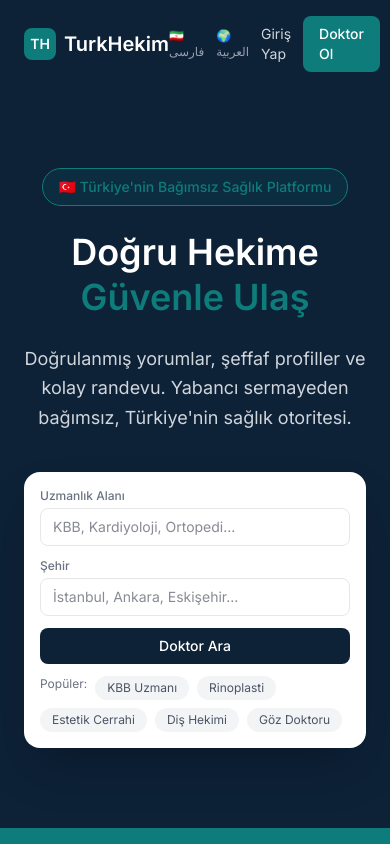
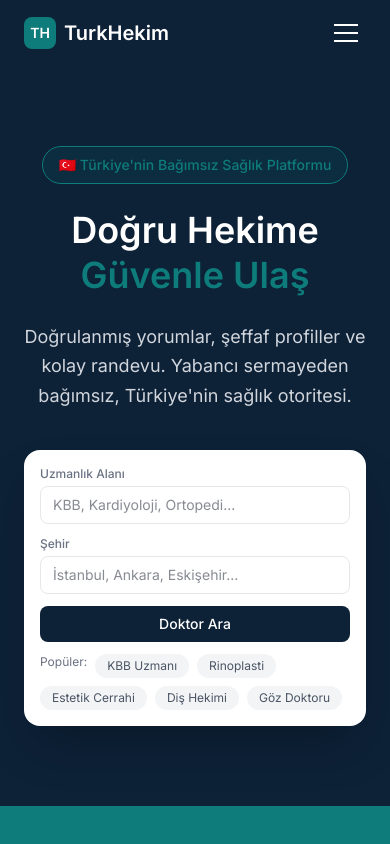
Before and after one commit to cagriertgrl-commits/turkhekim, a Next.js app: page / in a window 390 px wide. Shown: the top 844 px of the page. Built offline with nearby package versions, Linux system fonts and the light colour scheme.

Commit message:
Mobil hamburger menü eklendi

```diff
--- a/src/components/Navbar.js
+++ b/src/components/Navbar.js
@@ -1,4 +1,10 @@
+"use client";
+
+import { useState } from "react";
+
 export default function Navbar({ aktifSayfa }) {
+  const [menuAcik, setMenuAcik] = useState(false);
+
   const linkler = [
     { href: "/istanbul/kbb-uzmani", etiket: "Doktor Bul" },
     { href: "/saglik", etiket: "Sağlık Rehberi" },
@@ -6,8 +12,10 @@
   ];
 
   return (
-    <nav style={{ backgroundColor: "#0D2137" }} className="px-6 py-4">
+    <nav style={{ backgroundColor: "#0D2137" }} className="px-6 py-4 relative z-50">
       <div className="max-w-6xl mx-auto flex items-center justify-between">
+
+        {/* LOGO */}
         <a href="/" className="flex items-center gap-2">
           <div style={{ backgroundColor: "#0E7C7B" }} className="w-8 h-8 rounded-lg flex items-center justify-center">
             <span className="text-white font-bold text-sm">TH</span>
@@ -15,6 +23,7 @@
           <span className="text-white font-bold text-xl">TurkHekim</span>
         </a>
 
+        {/* MASAÜSTÜ MENÜ */}
         <div className="hidden md:flex items-center gap-8">
           {linkler.map((link) => (
             <a
@@ -28,7 +37,8 @@
           ))}
         </div>
 
-        <div className="flex items-center gap-3">
+        {/* MASAÜSTÜ SAĞ */}
+        <div className="hidden md:flex items-center gap-3">
           <a href="/fa" className="text-gray-400 hover:text-white text-xs transition-colors">🇮🇷 فارسی</a>
           <a href="/ar" className="text-gray-400 hover:text-white text-xs transition-colors">🌍 العربية</a>
           <a href="/giris" className="text-gray-300 hover:text-white text-sm transition-colors">Giriş Yap</a>
@@ -36,7 +46,57 @@
             Doktor Ol
           </a>
         </div>
+
+        {/* MOBİL HAMBURGER */}
+        <button
+          className="md:hidden flex flex-col gap-1.5 p-2"
+          onClick={() => setMenuAcik(!menuAcik)}
+          aria-label="Menü"
+        >
+          <span style={{ backgroundColor: menuAcik ? "transparent" : "white" }} className="block w-6 h-0.5 transition-all duration-300" />
+          <span
+            style={{ backgroundColor: "white" }}
+            className={`block w-6 h-0.5 transition-all duration-300 ${menuAcik ? "rotate-45 translate-y-2" : ""}`}
+          />
+          <span
+            style={{ backgroundColor: "white" }}
+            className={`block w-6 h-0.5 transition-all duration-300 ${menuAcik ? "-rotate-45 -translate-y-2" : ""}`}
+          />
+        </button>
       </div>
+
+      {/* MOBİL DROPDOWN MENÜ */}
+      {menuAcik && (
+        <div style={{ backgroundColor: "#0a1c2e", borderColor: "#ffffff10" }} className="md:hidden absolute top-full left-0 right-0 border-t px-6 py-4 space-y-1">
+          {linkler.map((link) => (
+            <a
+              key={link.href}
+              href={link.href}
+              onClick={() => setMenuAcik(false)}
+              style={aktifSayfa === link.etiket ? { color: "#0E7C7B" } : {}}
+              className="block text-gray-300 hover:text-white py-3 text-sm border-b border-white border-opacity-10 transition-colors"
+            >
+              {link.etiket}
+            </a>
+          ))}
+          <div className="pt-3 space-y-2">
+            <a href="/giris" className="block text-gray-300 hover:text-white py-2 text-sm transition-colors">
+              Giriş Yap
+            </a>
+            <a
+              href="/doktor-ol"
+              style={{ backgroundColor: "#0E7C7B" }}
+              className="block text-white text-center py-3 rounded-lg text-sm font-medium hover:opacity-90 transition-opacity"
+            >
+              Doktor Ol
+            </a>
+            <div className="flex gap-4 pt-2">
+              <a href="/fa" className="text-gray-400 hover:text-white text-xs transition-colors">🇮🇷 فارسی</a>
+              <a href="/ar" className="text-gray-400 hover:text-white text-xs transition-colors">🌍 العربية</a>
+            </div>
+          </div>
+        </div>
+      )}
     </nav>
   );
 }
```
